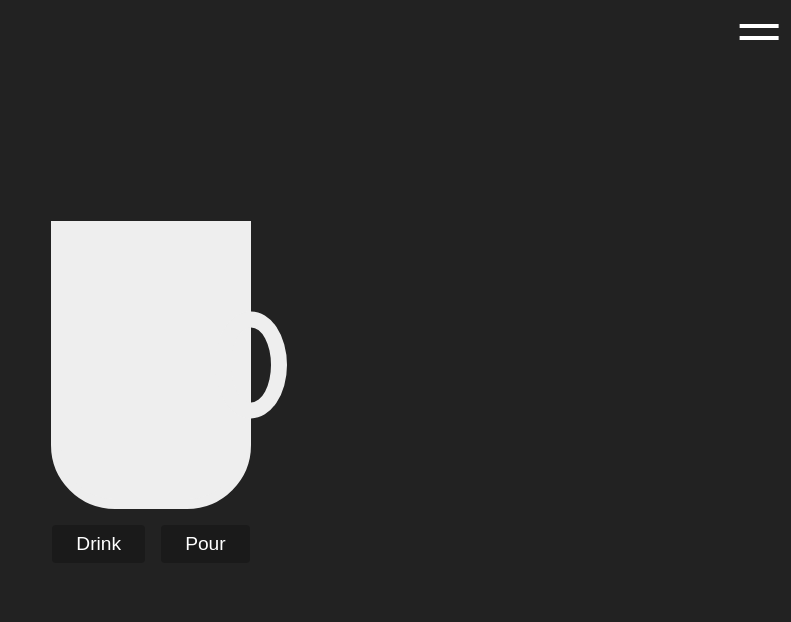
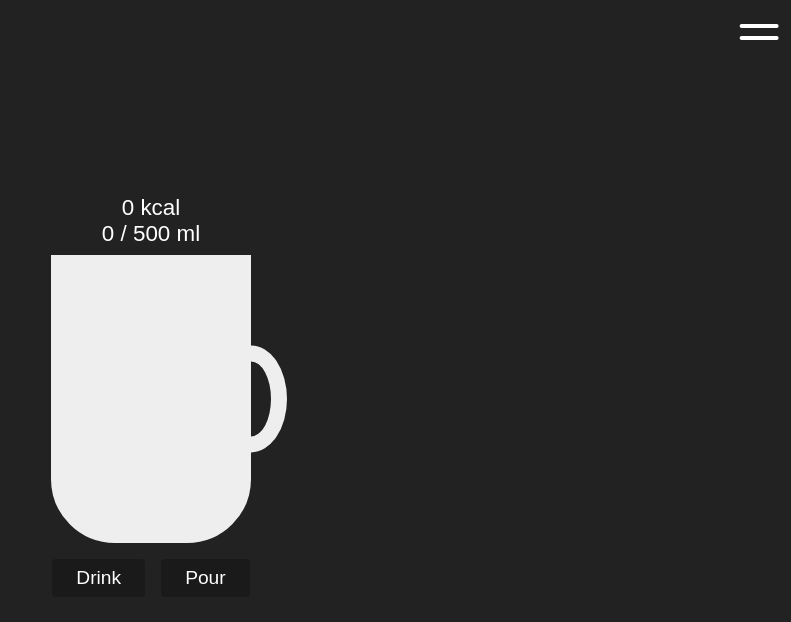
Before and after one commit to 5z3wczykj4kub/liquid-pourer, a React (Create React App) app: page / in a window 1280 px wide. Shown: the top 622 px of the page, without its empty margins (489-1280 px from the left). Built offline with nearby package versions, Linux system fonts and the light colour scheme.

Commit message:
add new drink (water) and drink details

```diff
--- a/src/App.js
+++ b/src/App.js
@@ -4,6 +4,7 @@ import {
   faBeer,
   faCoffee,
   faWineGlassAlt,
+  faTint,
 } from '@fortawesome/free-solid-svg-icons';
 
 import Glass from './components/Glass/Glass';
@@ -17,18 +18,32 @@ const DRINKS = [
     liquidColor: '#f28e1c',
     hasMugEar: true,
     icon: faBeer,
+    glassVolume: 500,
+    calories: 40,
   },
   {
     drinkType: 'coffee',
     liquidColor: '#996633',
     hasMugEar: true,
     icon: faCoffee,
+    glassVolume: 150,
+    calories: 2,
   },
   {
     drinkType: 'wine',
     liquidColor: '#722f37',
     hasMugEar: false,
     icon: faWineGlassAlt,
+    glassVolume: 200,
+    calories: 80,
+  },
+  {
+    drinkType: 'water',
+    liquidColor: '#83d7ee',
+    hasMugEar: false,
+    icon: faTint,
+    glassVolume: 250,
+    calories: 0,
   },
 ];
 
--- a/src/components/Glass/Glass.js
+++ b/src/components/Glass/Glass.js
@@ -2,6 +2,7 @@ import { useState, useEffect, useCallback } from 'react';
 
 import Button from '../Button/Button';
 import Liquid from '../Liquid/Liquid';
+import LiquidVolume from '../LiquidVoulme/LiquidVoulme';
 
 import styles from './Glass.module.scss';
 
@@ -12,7 +13,8 @@ function Glass({ selectedDrink }) {
   const [isPouring, setIsPouring] = useState(false);
   const [isDrinking, setIsDrinking] = useState(false);
 
-  const { drinkType, liquidColor, hasMugEar } = selectedDrink;
+  const { drinkType, liquidColor, hasMugEar, glassVolume, calories } =
+    selectedDrink;
 
   useEffect(() => setLiquidHeight(0), [drinkType]);
 
@@ -61,12 +63,17 @@ function Glass({ selectedDrink }) {
 
   return (
     <>
+      <LiquidVolume
+        glassVolume={glassVolume}
+        liquidHeight={liquidHeight}
+        calories={calories}
+      />
       <div className={`${styles.Glass} ${styles[drinkType]}`}>
         {hasMugEar && <div className={styles.mugEar}></div>}
         {drinkType === 'wine' && (
           <>
             <div className={styles.stem}></div>
-            <div className={styles.stemBase}></div>
+            <div className={styles.base}></div>
           </>
         )}
         <Liquid
--- a/src/components/Glass/Glass.module.scss
+++ b/src/components/Glass/Glass.module.scss
@@ -51,7 +51,7 @@
       background-color: $glass-color;
     }
 
-    .stemBase {
+    .base {
       position: absolute;
       bottom: 0;
       left: 50%;
@@ -61,6 +61,15 @@
       border-radius: 50%;
       background-color: $glass-color;
     }
+  }
+
+  &.water {
+    $width: 11rem;
+    $height: 17rem;
+    $glass-color: #eee;
+    @include drink-type($width, $height, $glass-color);
+    min-height: 15rem;
+    border-radius: 0 0 2.5rem 2.5rem;
   }
 
   .mugEar {
--- a/src/components/Liquid/Liquid.module.scss
+++ b/src/components/Liquid/Liquid.module.scss
@@ -4,13 +4,18 @@
   height: 100%;
   overflow: hidden;
 
+  &.beer,
   &.coffee,
-  &.beer {
+  &.water {
     border-radius: 0 0 4rem 4rem;
   }
 
   &.wine {
     border-radius: 0 0 6rem 6rem;
+  }
+
+  &.water {
+    border-radius: 0 0 2.5rem 2.5rem;
   }
 
   .Liquid {
--- /dev/null
+++ b/src/components/LiquidVoulme/LiquidVolume.module.scss
@@ -0,0 +1,6 @@
+.LiquidVolume {
+  margin: 0.5rem 0;
+  text-align: center;
+  font-size: 1.4rem;
+  color: #fff;
+}
--- /dev/null
+++ b/src/components/LiquidVoulme/LiquidVoulme.js
@@ -0,0 +1,17 @@
+import styles from './LiquidVolume.module.scss';
+
+function LiquidVolume({ glassVolume, liquidHeight, calories }) {
+  const liquidVolume = Math.floor(glassVolume * (liquidHeight / 100));
+  const currentCalories = Math.floor((calories * liquidVolume) / 100);
+
+  return (
+    <div className={styles.LiquidVolume}>
+      <p>{currentCalories} kcal</p>
+      <p>
+        <span>{liquidVolume}</span> / <span>{glassVolume} ml</span>
+      </p>
+    </div>
+  );
+}
+
+export default LiquidVolume;
--- a/src/components/Toggler/Toggler.module.scss
+++ b/src/components/Toggler/Toggler.module.scss
@@ -38,6 +38,7 @@
     width: 100%;
     height: 0.25rem;
     background-color: #fff;
+    border-radius: 2px;
   }
 
   .bars {
```
